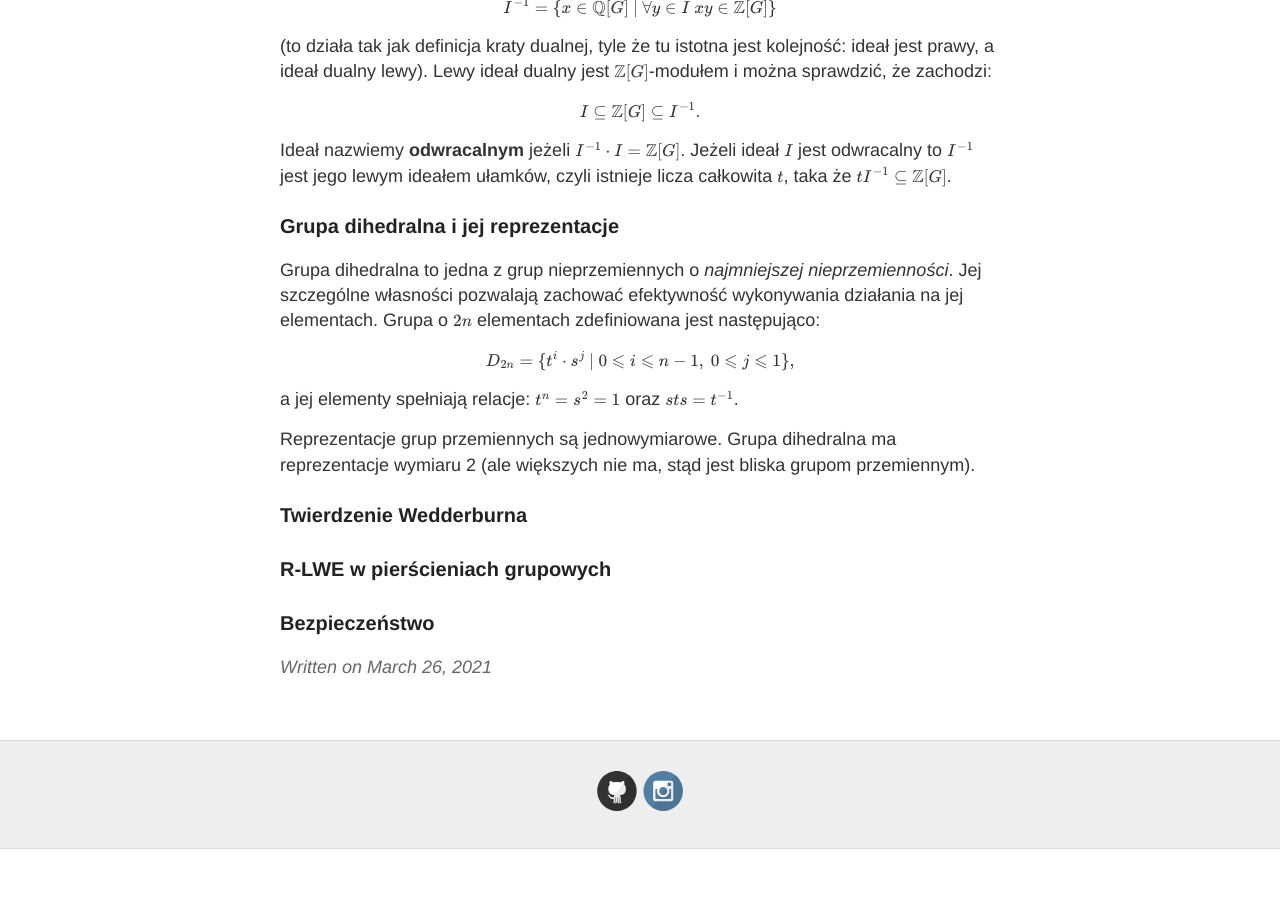
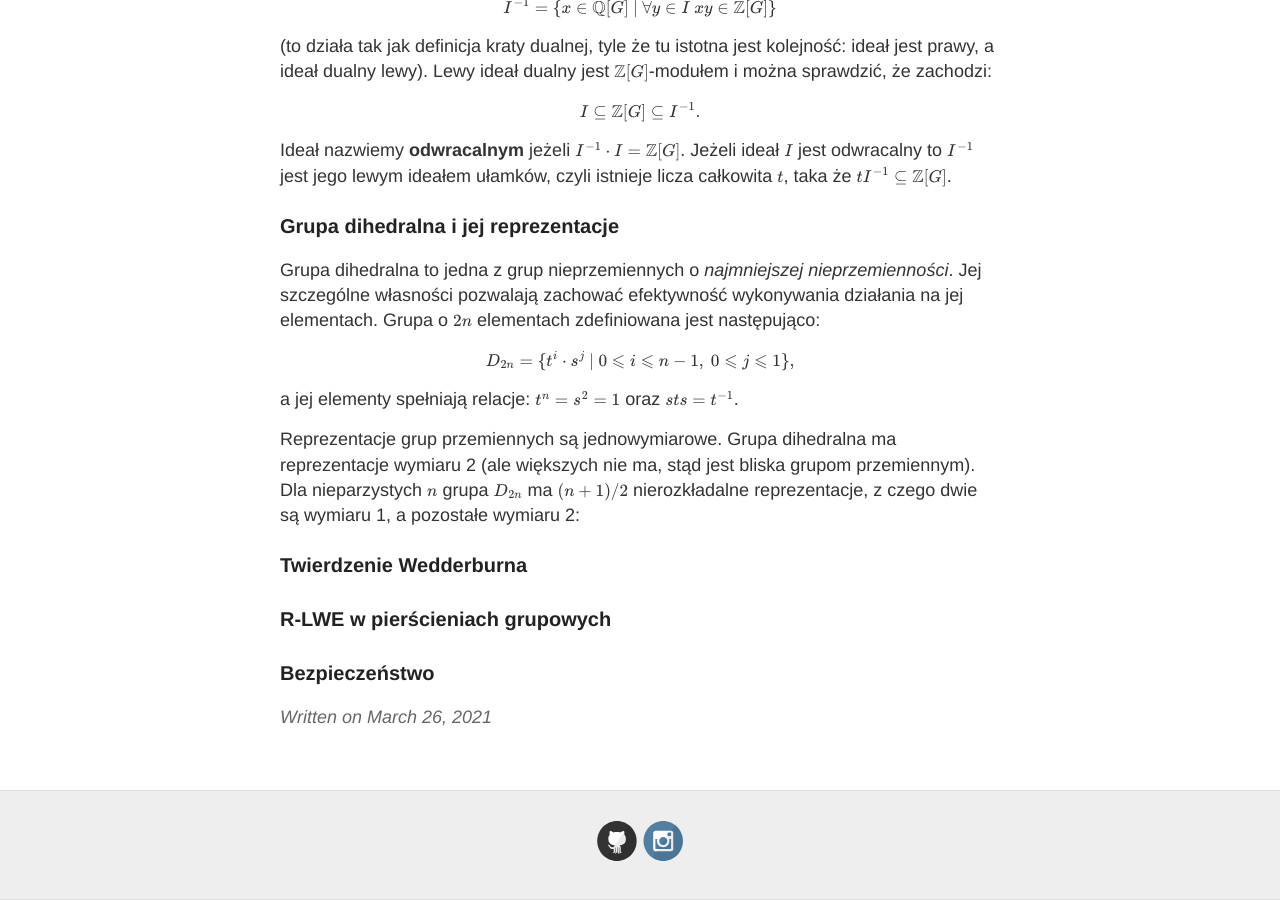
Before and after one commit to keIpie/keIpie.github.io, a Jekyll site: the page built from rg/_posts/2021-3-26-gr_lwe.md, in a window 1280 px wide and 900 px high, scrolled down 1747 px. Built offline with Jekyll 4.4.1, drawn with Linux system fonts in a browser that asks for light colours; formulas are drawn with MathJax 3; before the commit the page ends 2596 px from its top, so only the background shows below that.

Commit message:
gr zanurzenia

```diff
--- a/rg/_posts/2021-3-26-gr_lwe.md
+++ b/rg/_posts/2021-3-26-gr_lwe.md
@@ -80,7 +80,9 @@ $$D_{2n} = \{ t^i \cdot s^j ~|~ 0 \leqslant i \leqslant n−1,~ 0 \leqslant j \l
 a jej elementy spełniają relacje: $t^n = s^2 = 1$ oraz $sts = t^{−1}$.
 
 Reprezentacje grup przemiennych są jednowymiarowe. Grupa dihedralna ma reprezentacje wymiaru 2 (ale większych nie ma,
-stąd jest bliska grupom przemiennym).
+stąd jest bliska grupom przemiennym). Dla nieparzystych $n$ grupa $D_{2n}$ ma $(n+1)/2$ nierozkładalne reprezentacje,
+z czego dwie są wymiaru 1, a pozostałe wymiaru 2:
+
 
 ### Twierdzenie Wedderburna
 
```
